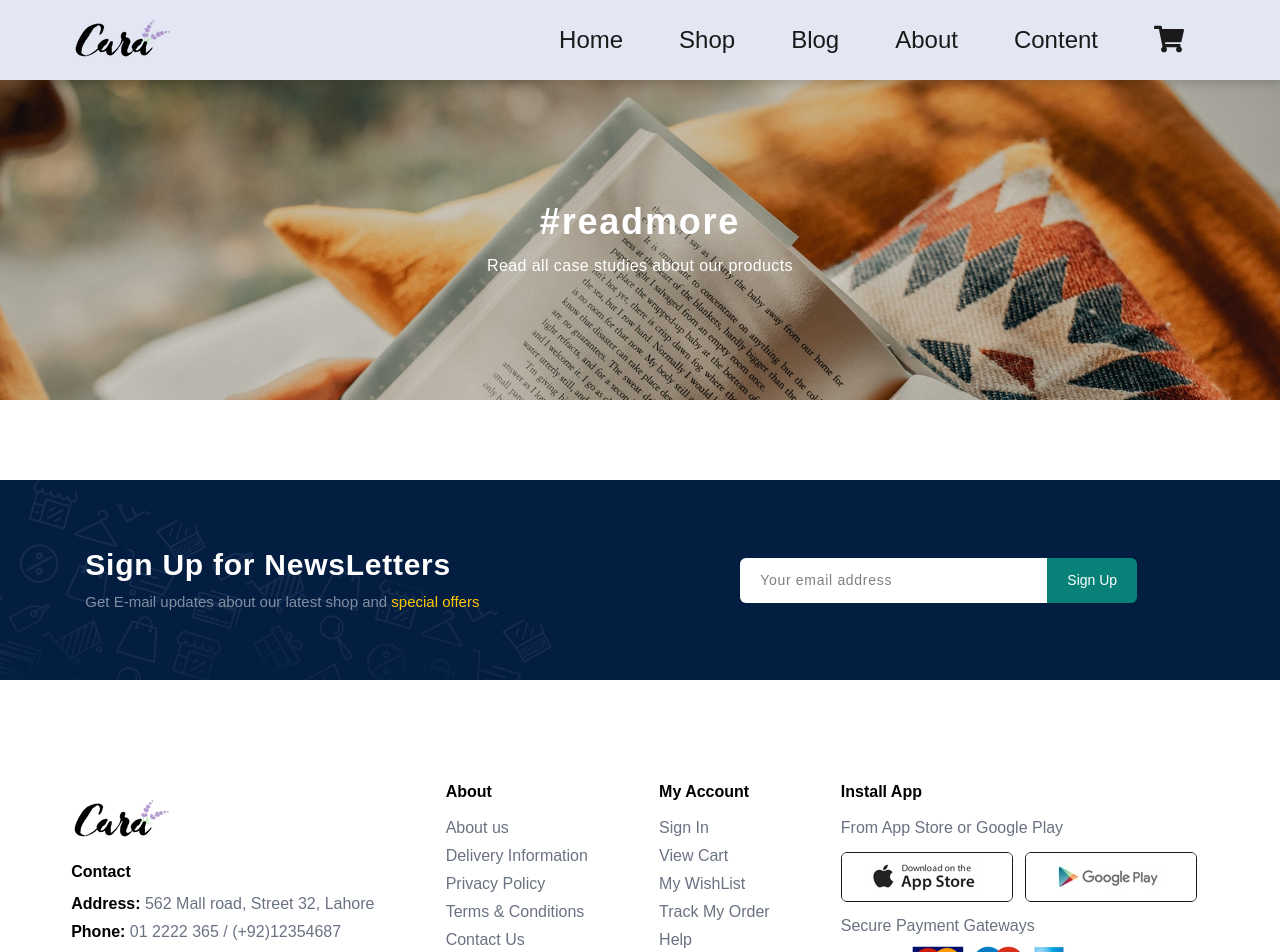
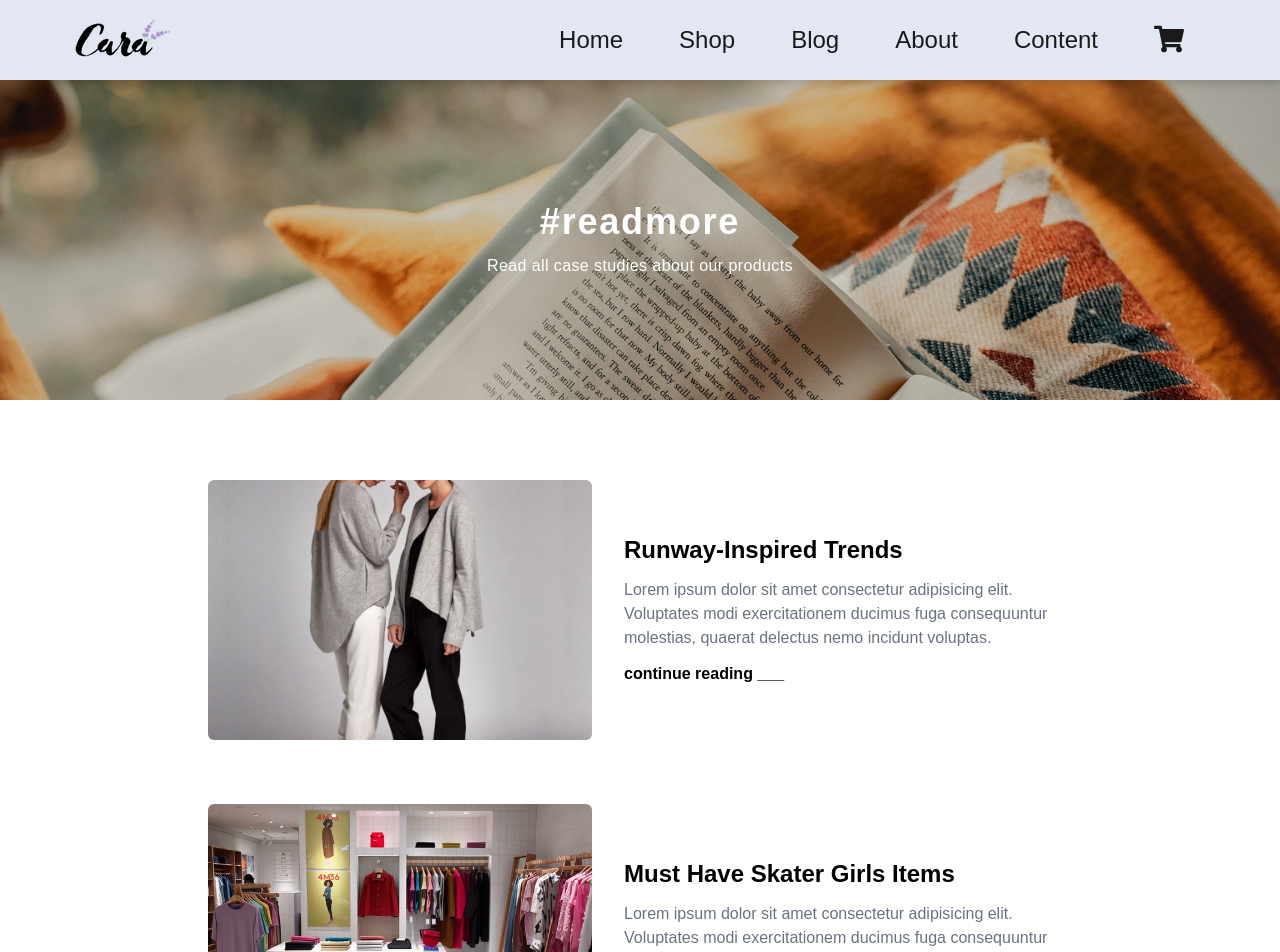
Before and after one commit to BasitAli-Code/Ecommerce-Site, a React (Vite) app: page /blog in a window 1280 px wide. Shown: the top 952 px of the page. Built offline with nearby package versions, Linux system fonts and the light colour scheme.

Commit message:
Blog page completed

```diff
--- a/src/components/Footer.jsx
+++ b/src/components/Footer.jsx
@@ -52,7 +52,7 @@ const Footer = () => {
           <h5 className="font-semibold mb-3">Install App</h5>
           <p className="text-gray-500">From App Store or Google Play</p>
           <div className="mx-auto flex justify-center md:justify-start">
-            <img className="my-3 border border-[#1a1a1a] rounded-md mr-3" src="src/assets/images/app.jpg" alt="App logo image" />
+            <img className="ml-2 md:ml-0 my-3 border border-[#1a1a1a] rounded-md mr-3" src="src/assets/images/app.jpg" alt="App logo image" />
             <img className="my-3 border border-[#1a1a1a] rounded-md mr-3" src="src/assets/images/play.jpg" alt="PlayStore logo image" />
           </div>
           <p className="text-gray-500">Secure Payment Gateways</p>
--- a/src/pages/Blog.jsx
+++ b/src/pages/Blog.jsx
@@ -2,10 +2,52 @@ import React from 'react'
 import TopImage from '../components/TopImage.jsx'
 
 const Blog = () => {
+
+  const blogImages = [
+    {
+      title : "Runway-Inspired Trends"  ,
+      imageSource : "src/assets/images/b4 (1).jpg"
+    },
+    {
+      title : "Must Have Skater Girls Items" ,
+      imageSource : "src/assets/images/b3.jpg"
+    },
+    {
+      title : "AW20 Menswear Trends" ,
+      imageSource : "src/assets/images/b6.jpg"
+    }
+  ];
+
   return (
     <>
         <TopImage imageSrc = 'src/assets/images/b19.jpg' mainHeading = "#readmore"
         subText = "Read all case studies about our products" />
+
+        {blogImages.map((element, index) => (
+          <div
+            key={index}
+            className="my-16 h-auto gap-8 w-full flex flex-col md:flex-row justify-center items-center"
+          >
+            <img
+              className="rounded-md object-cover h-[260px] w-[90%] md:w-[30%]"
+              src={element.imageSource}
+              alt={`Blog image ${index + 1}`}
+            />
+
+            <div className="w-[90%] md:w-[35%] text-center md:text-left">
+              <h3 className="text-2xl font-semibold text-black">
+                {element.title}
+              </h3>
+              <p className="my-3 text-gray-500 text-[16px]">
+                Lorem ipsum dolor sit amet consectetur adipisicing elit. Voluptates modi exercitationem ducimus fuga consequuntur molestias, quaerat delectus nemo incidunt voluptas.
+              </p>
+              <p className="font-semibold text-[16px] text-black">
+                continue reading ___
+              </p>
+            </div>
+          </div>
+        ))}
+
     </>
   )
 }
```
